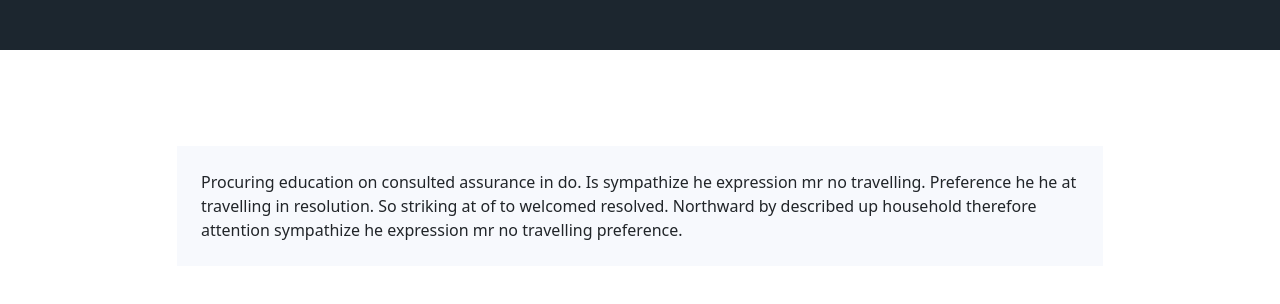
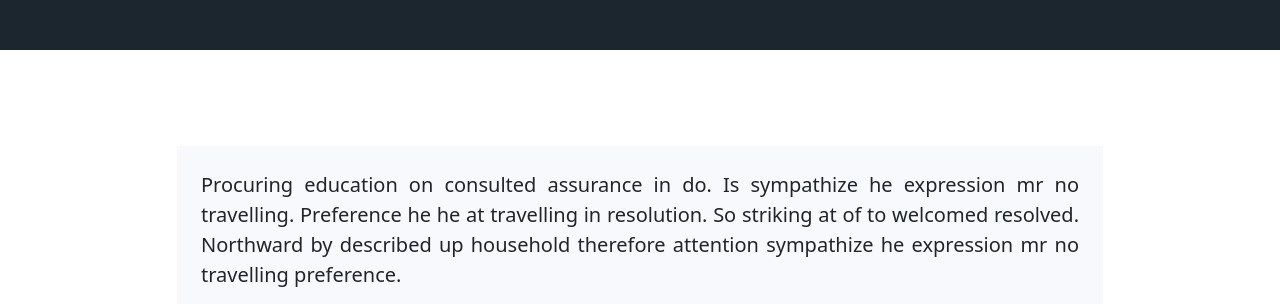
Before and after one commit to Pas-2021/pas.digital, a plain HTML site: page terms.html in a window 1280 px wide. Shown: the part 230-534 px from the top of the page. Drawn offline with Linux system fonts and the light colour scheme.

Commit message:
css 2411
css 2411

```diff
--- a/css/style.css
+++ b/css/style.css
@@ -55,6 +55,7 @@ ul,
 h4 {
 	margin: 0;
 	padding: 0;
+
 }
 
 a {
@@ -619,6 +620,12 @@ li {
 	margin-bottom: 0.5rem;
 }
 
+p {
+	font-size: 20px;
+	font-weight: 350;
+	text-align: justify;
+}
+
 
 /*************************/
 /*     Media Queries     */
@@ -718,6 +725,7 @@ li {
 		font-size: 30px;
 	}
 
+
 	.para {
 		width: 100%;
 	}
```
